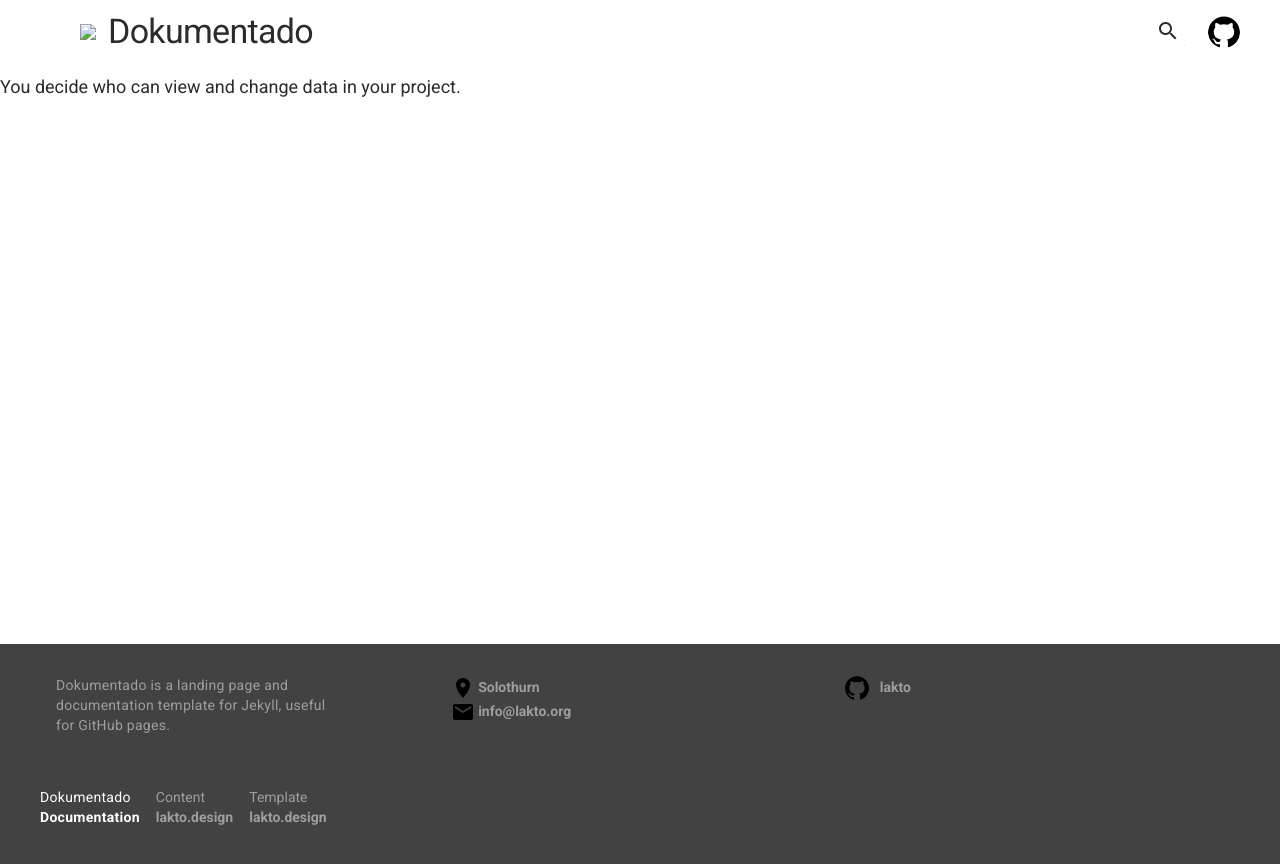
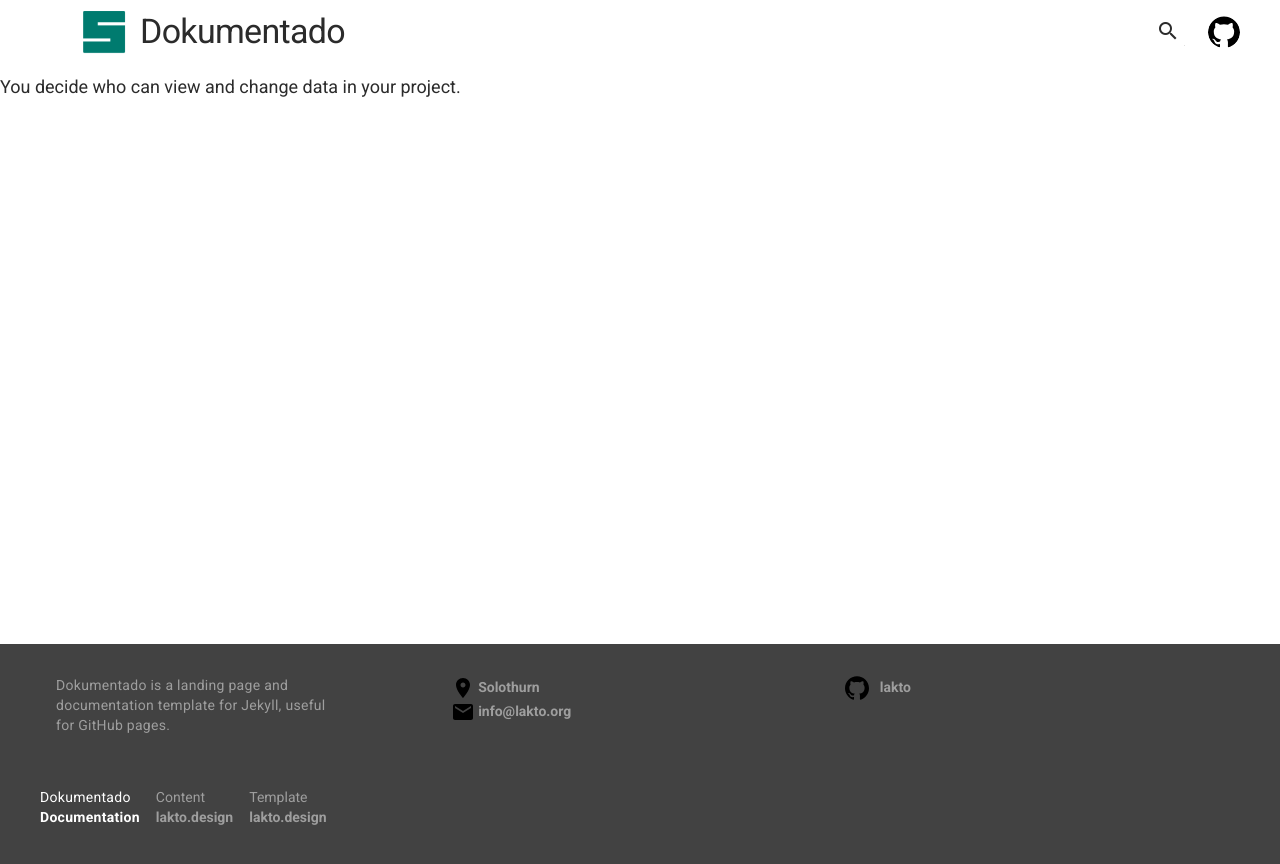
Before and after one commit to lakto/dokumentado, a Jekyll site: the page built from _features/05_access.md, in a window 1280 px wide. Shown: the top 864 px of the page. Built offline with Jekyll 4.4.1, drawn with Linux system fonts in a browser that asks for light colours.

Commit message:
fix missing icon

```diff
--- a/_config.yml
+++ b/_config.yml
@@ -35,7 +35,7 @@ links:
 
 
 # Values for the jekyll-seo-tag gem (https://github.com/jekyll/jekyll-seo-tag)
-logo: /assets/images/touch-icon.png
+logo: assets/images/touch-icon.png
 description: Dokumentado is a landing page and documentation template for Jekyll, useful for GitHub pages.
 author:
   name: André Kilchenmann
--- a/_includes/header.html
+++ b/_includes/header.html
@@ -4,7 +4,7 @@
         <!-- Title -->
         {% unless page.layout != 'default' %}
         <a href="{{ site.baseurl }}/" class="title">
-            <img src="{{ site.baseurl }} {{ site.logo }}" class="logo">
+            <img src="{{ site.baseurl }}/{{ site.logo }}" class="logo">
             <h1 class="mdl-typography--display-1">
                 {{ site.title }}
             </h1>
```
